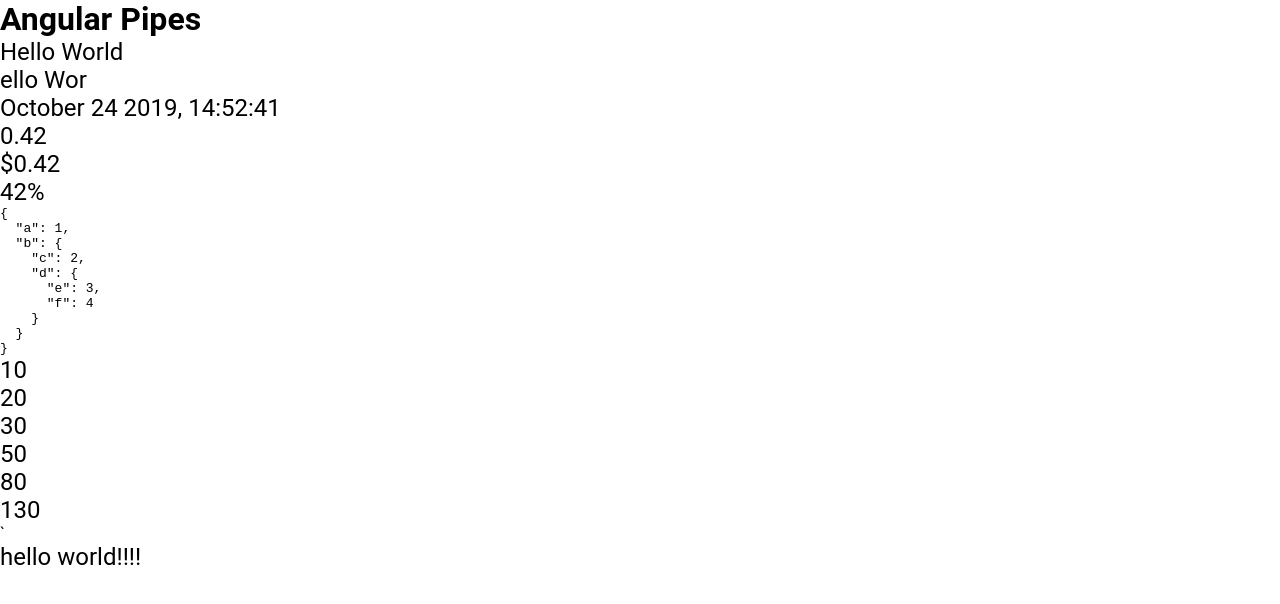
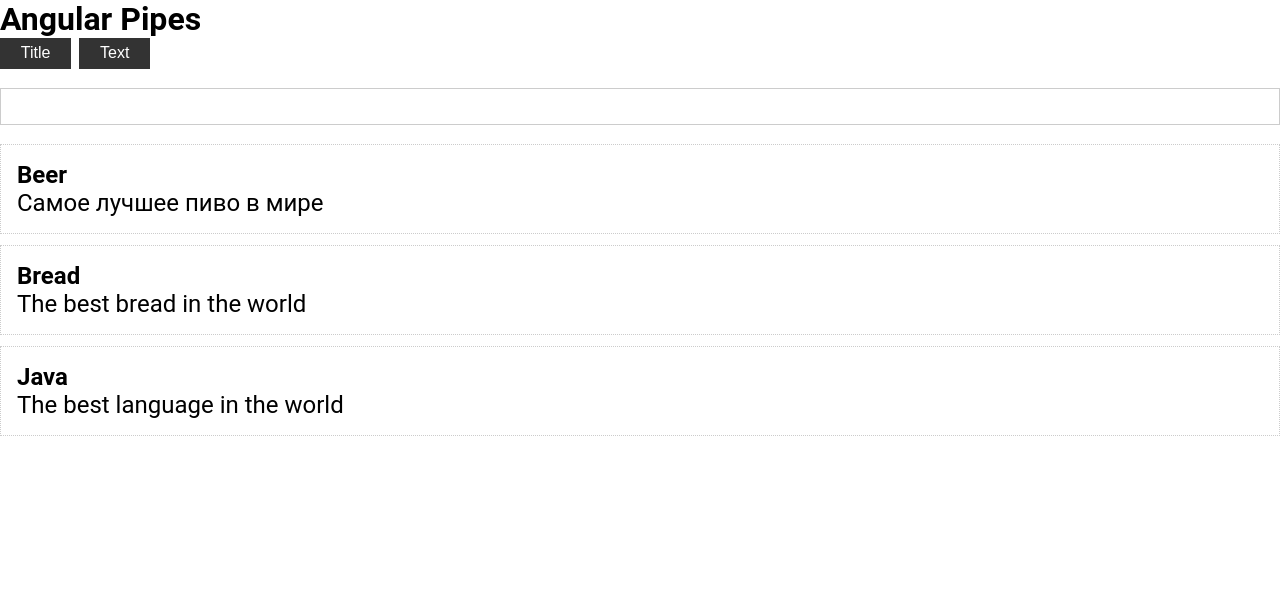
Before and after one commit to AndriBunko/udemy-angular8-section5, an Angular app: page / in a window 1280 px wide. Shown: the top 604 px of the page. Built offline with nearby package versions, Linux system fonts and the light colour scheme; a web font is replaced by a local one.

Commit message:
section 5, lesson 43 pipe for list filtering

```diff
--- a/src/app/app.component.html
+++ b/src/app/app.component.html
@@ -1,8 +1,23 @@
 <div>
   <h1>Angular Pipes</h1>
-  <!--  <p>{{e | number:'1.1-5'}}</p>-->
-  <!--  <p>{{e | number:'3.1-2'}}</p>-->
-  <!--  <p>{{e | number:'1.0-0'}}</p>-->
+
+  <button class="btn" (click)="searchFiled = 'title'">Title</button>
+  <button class="btn" (click)="searchFiled = 'text'">Text</button>
+
+  <input type="text" [(ngModel)]="search">
+  <div *ngFor="let post of posts | filter: search:searchFiled" class="card">
+
+    <h2>{{post.title}}</h2>
+    <p>{{post.text}}</p>
+  </div>
+</div>
+
+<!--
+<div>
+  <h1>Angular Pipes</h1>
+  &lt;!&ndash;  <p>{{e | number:'1.1-5'}}</p>&ndash;&gt;
+  &lt;!&ndash;  <p>{{e | number:'3.1-2'}}</p>&ndash;&gt;
+  &lt;!&ndash;  <p>{{e | number:'1.0-0'}}</p>&ndash;&gt;
   <p>{{str | uppercase | lowercase | titlecase}}</p>
   <p>{{str | titlecase | slice:1:-2}}</p>
 
@@ -19,9 +34,10 @@
   <p>{{10 | mult:5}}</p>
   <p>{{10 | mult:8}}</p>
   <p>{{10 | mult:13}}</p>
-`
+` q
 
 
   <p>{{'hello world            ' | exMarks}}</p>
 
 </div>
+-->
--- a/src/app/app.component.ts
+++ b/src/app/app.component.ts
@@ -1,4 +1,9 @@
 import {Component} from '@angular/core';
+
+export interface Post {
+  title: string;
+  text: string;
+}
 
 @Component({
   selector: 'app-root',
@@ -8,7 +13,7 @@
 export class AppComponent {
   title = 'angular-basic-section5';
 
-  e: number = Math.E;
+/*  e: number = Math.E;
   str = 'hello world';
   date: Date = new Date();
   float = 0.42;
@@ -22,5 +27,14 @@
         f: 4
       }
     }
-  };
+  };*/
+  search = '';
+  searchFiled = 'title';
+  posts: Post[] = [
+    {title: 'Beer', text: 'Самое лучшее пиво в мире'},
+    {title: 'Bread', text: 'The best bread in the world'},
+    {title: 'Java', text: 'The best language in the world'}
+  ];
+
+
 }
--- /dev/null
+++ b/src/app/pipes/filter.pipe.ts
@@ -0,0 +1,19 @@
+import {Pipe, PipeTransform} from '@angular/core';
+import {Post} from '../app.component';
+
+@Pipe({
+  name: 'filter'
+})
+export class FilterPipe implements PipeTransform {
+
+  transform(posts: Post[], search: string = '', searchFilde: string = 'title'): Post[] {
+    if (!search.trim()) {
+      return posts;
+    }
+
+    return posts.filter(post => {
+      return post[searchFilde].toLocaleLowerCase().includes(search.toLocaleLowerCase());
+    });
+  }
+
+}
```
Also changed, not shown: src/app/app.module.ts (+6 -2 lines).
